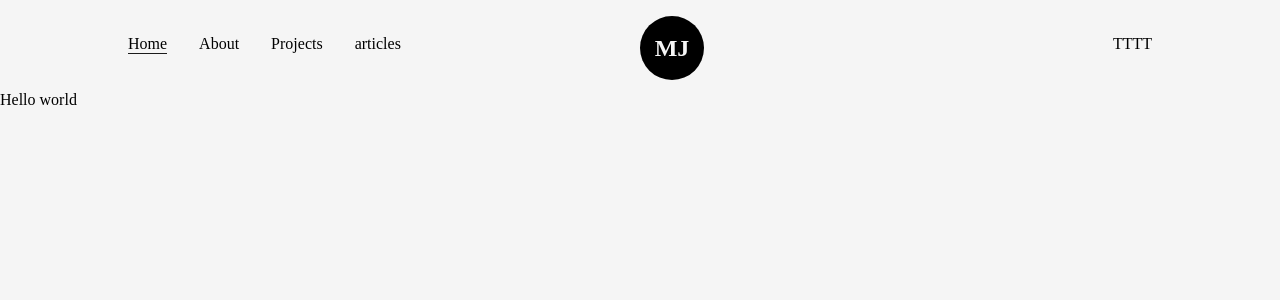
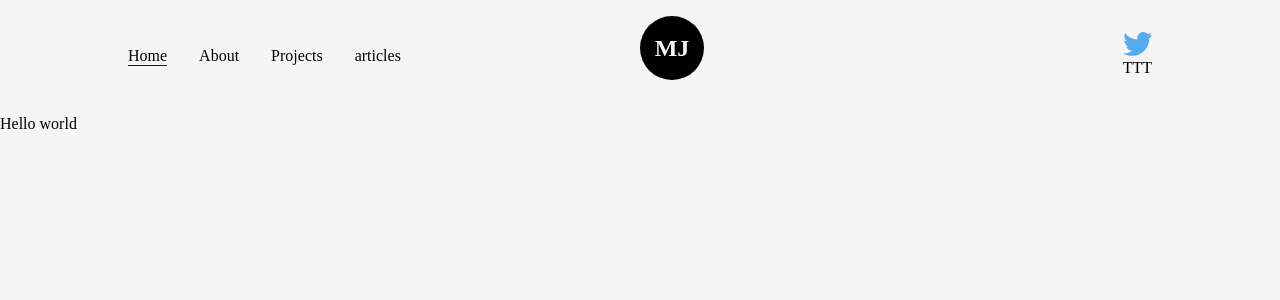
Before and after one commit to miharyjoe/Portfolio, a Next.js app: page / in a window 1280 px wide. Shown: the top 300 px of the page. Built offline with nearby package versions, Linux system fonts and the light colour scheme.

Commit message:
fixup: icons components

```diff
--- a/src/components/NavBar.js
+++ b/src/components/NavBar.js
@@ -2,6 +2,7 @@
 import React from "react";
 import Logo from "./Logo";
 import { useRouter } from "next/router";
+import TwitterIcon from "./icons";
 
 const CustomLink = ({ href, title, className = "" }) => {
   const router = useRouter();
@@ -30,7 +31,7 @@
 
       <nav>
         <Link href="/" target="_blank">
-          T
+          <TwitterIcon />
         </Link>
         <Link href="/" target="_blank">
           T
--- a/src/components/icons.js
+++ b/src/components/icons.js
@@ -1 +1,19 @@
 //add icons
+import * as React from "react";
+const TwitterIcon = ({ classsName, ...rest }) => (
+  <svg
+    xmlns="http://www.w3.org/2000/svg"
+    width="1.23em"
+    height="1em"
+    viewBox="0 0 256 209"
+    className={`w-full h-auto ${classsName}`}
+    {...rest}
+  >
+    <path fill="rgba(255, 255, 255, 0)" d="M0 0h256v209H0z" />
+    <path
+      fill="#55acee"
+      d="M256 25.45a105.04 105.04 0 0 1-30.166 8.27c10.845-6.5 19.172-16.793 23.093-29.057a105.183 105.183 0 0 1-33.351 12.745C205.995 7.201 192.346.822 177.239.822c-29.006 0-52.523 23.516-52.523 52.52 0 4.117.465 8.125 1.36 11.97-43.65-2.191-82.35-23.1-108.255-54.876-4.52 7.757-7.11 16.78-7.11 26.404 0 18.222 9.273 34.297 23.365 43.716a52.312 52.312 0 0 1-23.79-6.57c-.003.22-.003.44-.003.661 0 25.447 18.104 46.675 42.13 51.5a52.592 52.592 0 0 1-23.718.9c6.683 20.866 26.08 36.05 49.062 36.475-17.975 14.086-40.622 22.483-65.228 22.483-4.24 0-8.42-.249-12.529-.734 23.243 14.902 50.85 23.597 80.51 23.597 96.607 0 149.434-80.031 149.434-149.435 0-2.278-.05-4.543-.152-6.795A106.748 106.748 0 0 0 256 25.45"
+    />
+  </svg>
+);
+export default TwitterIcon;
```
